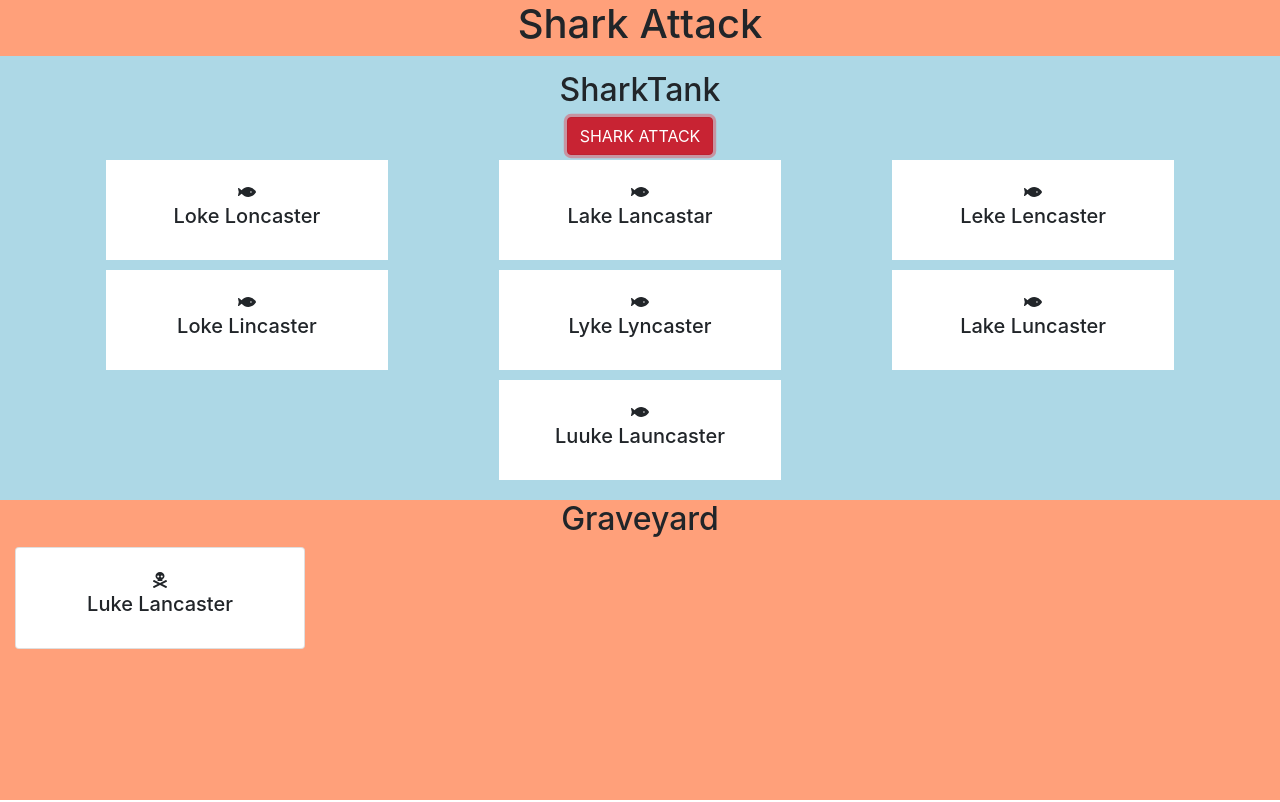
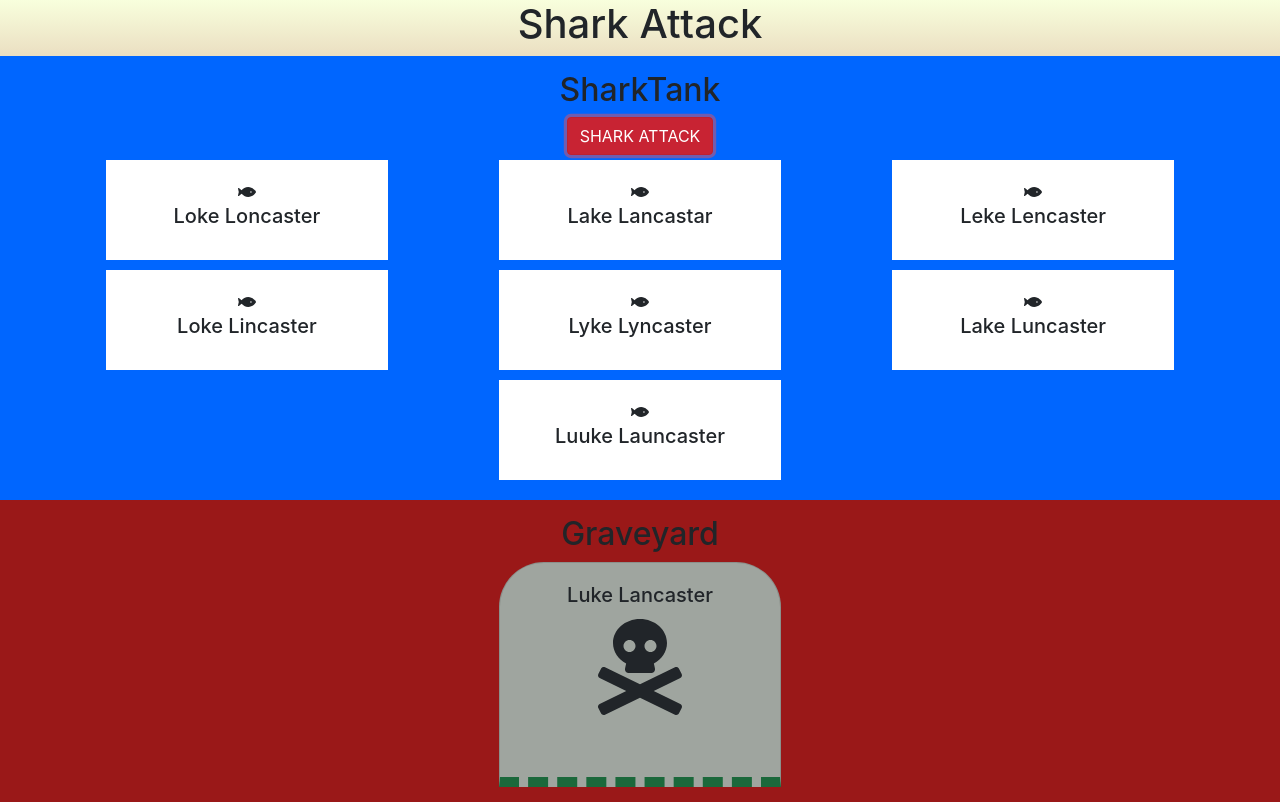
Before and after one commit to luketlancaster/shark-attack, a React (Create React App) app: page / in a window 1280 px wide. Both pictures are taken after a click on the button "SHARK ATTACK". Built offline with nearby package versions, Linux system fonts and the light colour scheme.

Commit message:
I dunno some more styles or something

```diff
--- a/src/App/App.scss
+++ b/src/App/App.scss
@@ -1,5 +1,7 @@
+@import '../styles/variables';
+
 .App {
-  background-color: lightsalmon;
+  background-image: linear-gradient($yellow, $red 50%);
   min-height: 100vh;
   text-align: center;
 }
--- a/src/components/GraveStone/GraveStone.js
+++ b/src/components/GraveStone/GraveStone.js
@@ -17,8 +17,8 @@ class GraveStone extends React.Component {
       <div className="Gravestone col-3">
         <div className="card">
           <div className="card-body">
-            <FontAwesomeIcon icon="skull-crossbones" />
             <h5 className="card-title">{student.firstName} {student.lastName}</h5>
+            <FontAwesomeIcon icon="skull-crossbones" size="6x"/>
           </div>
         </div>
       </div>
--- a/src/components/GraveStone/GraveStone.scss
+++ b/src/components/GraveStone/GraveStone.scss
@@ -0,0 +1,10 @@
+@import '../../styles/variables';
+
+.Gravestone {
+  .card {
+    background-color: $grey;
+    border-bottom: $green 10px dashed;
+    border-radius: 45px 45px 0 0;
+    height: 225px;
+  }
+}
--- a/src/components/Graveyard/Graveyard.js
+++ b/src/components/Graveyard/Graveyard.js
@@ -17,7 +17,7 @@ class Graveyard extends React.Component {
     return (
       <div className="Graveyard">
         <h2>Graveyard</h2>
-        <div className="d-flex flex-wrap">
+        <div className="plots d-flex flex-wrap">
           {gravestones}
         </div>
       </div>
--- a/src/components/Graveyard/Graveyard.scss
+++ b/src/components/Graveyard/Graveyard.scss
@@ -0,0 +1,12 @@
+@import '../../styles/variables';
+
+.Graveyard {
+  background-color: $red;
+  padding: 15px;
+  width: 100%;
+
+  .plots {
+    align-content: space-between;
+    justify-content: space-evenly;
+  }
+}
--- a/src/components/SharkTank/SharkTank.scss
+++ b/src/components/SharkTank/SharkTank.scss
@@ -1,5 +1,7 @@
+@import '../../styles/variables';
+
 .SharkTank {
-  background-color: lightblue;
+  background-color: $blue;
   padding: 15px;
   width: 100%;
 
--- a/src/styles/_variables.scss
+++ b/src/styles/_variables.scss
@@ -1 +1,5 @@
-$blue: blue;
+$blue: #0066FF;
+$green: #1B683B;
+$grey: #9FA59F;
+$red: #9A1818;
+$yellow: #F8FFDD;
--- a/src/styles/index.scss
+++ b/src/styles/index.scss
@@ -1,5 +1,4 @@
 @import '~bootstrap/dist/css/bootstrap.min.css';
-@import 'variables';
 
 html {
   height: 100%;
```
